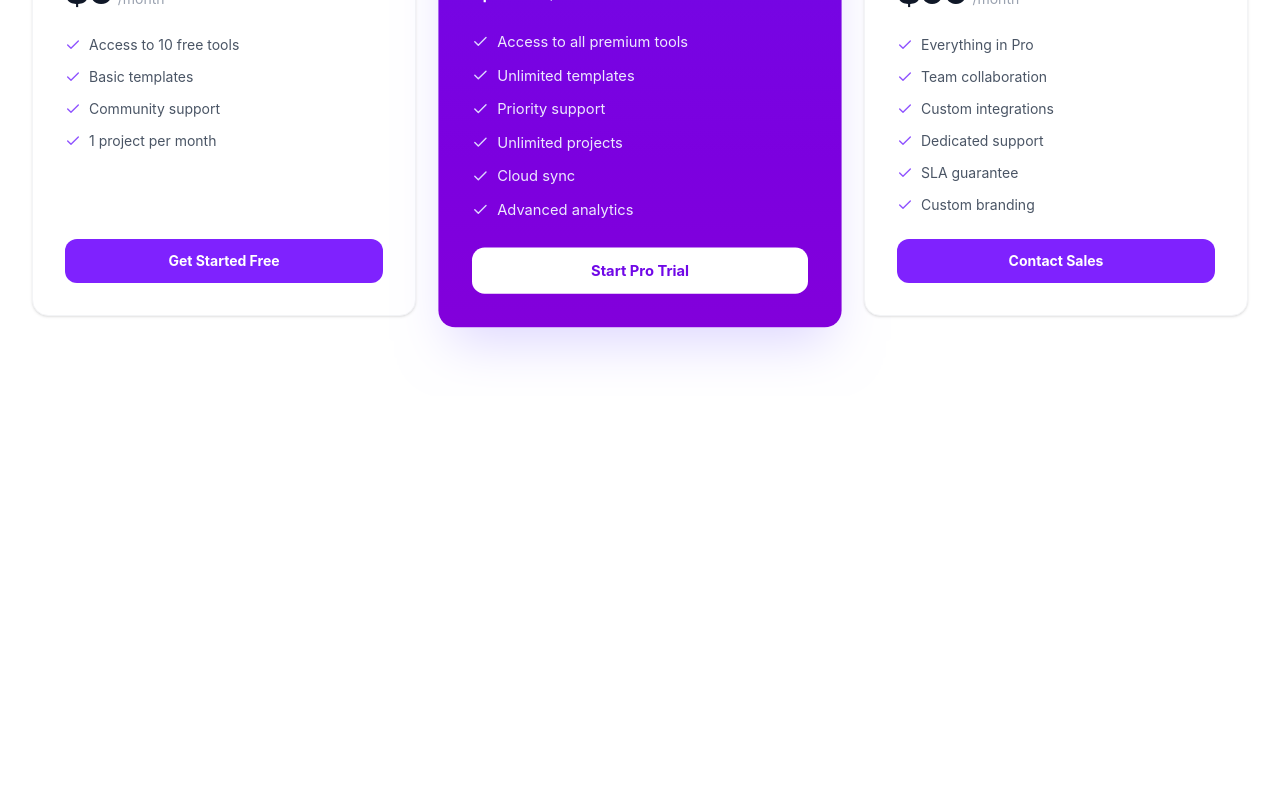
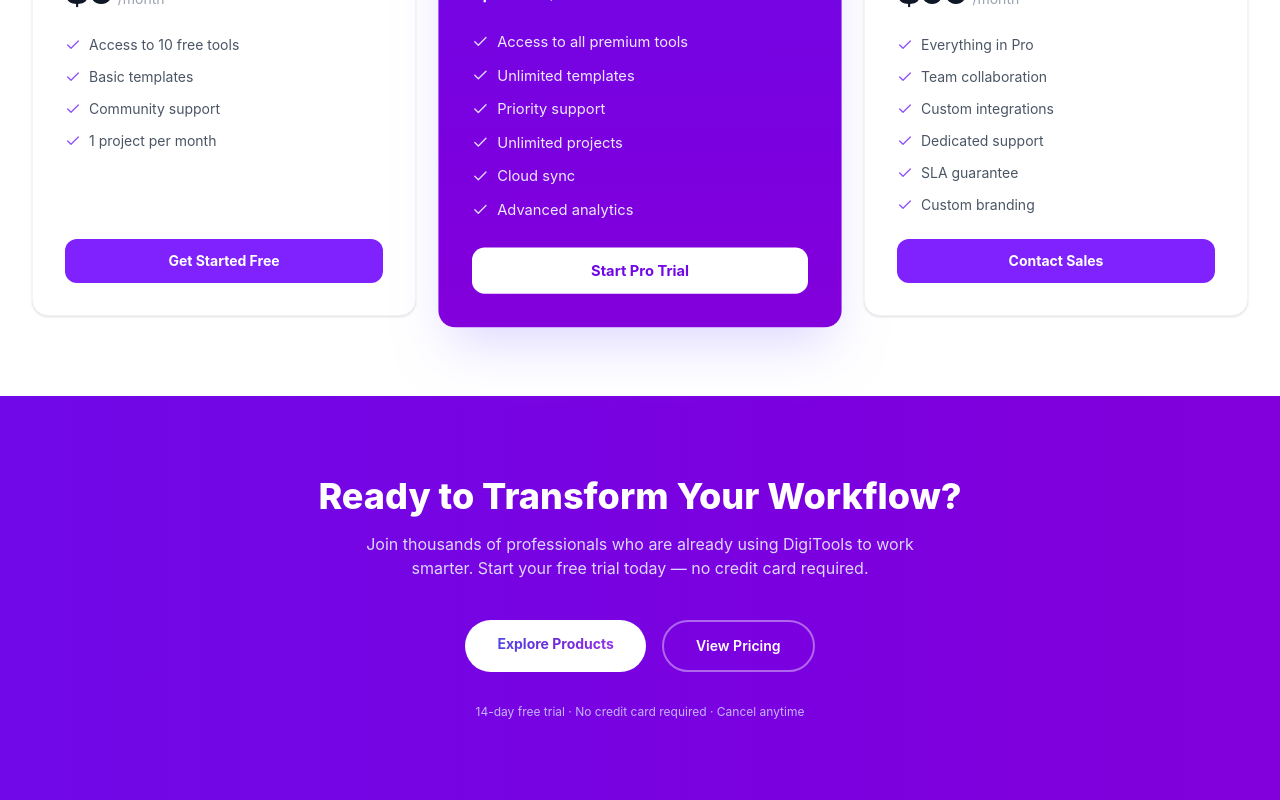
Before and after one commit to gitimtiaz/DigiTools.Platform.A6, a React (Vite) app: page / in a window 1280 px wide. Shown: the part 3387-4187 px from the top of the page. Before the commit the page ends 3783 px from the top, so only its background shows below. Built offline with nearby package versions, Linux system fonts and the light colour scheme.

Commit message:
added Ready to Transform Your Workflow CTA section

```diff
--- a/src/App.jsx
+++ b/src/App.jsx
@@ -8,6 +8,7 @@ import Stats from "./components/Stats";
 import ToggleSection from "./components/ToggleSection";
 import Steps from "./components/Steps";
 import Pricing from "./components/Pricing";
+import CTA from "./components/CTA";
 
 function App() {
   const [cart, setCart] = useState([]);
@@ -57,6 +58,7 @@ function App() {
       />
       <Steps />
       <Pricing />
+      <CTA />
 
       <ToastContainer
         toastClassName="rounded-xl shadow-lg text-sm font-medium"
--- /dev/null
+++ b/src/components/CTA.jsx
@@ -0,0 +1,39 @@
+const CTA = () => {
+  return (
+    <section className="bg-gradient-to-r from-violet-700 to-purple-700 py-20">
+      <div className="max-w-7xl mx-auto px-4 sm:px-6 lg:px-8 text-center">
+
+        {/* Heading */}
+        <h2 className="text-3xl sm:text-4xl font-extrabold text-white mb-4">
+          Ready to Transform Your Workflow?
+        </h2>
+        <p className="text-violet-200 text-base max-w-xl mx-auto mb-10">
+          Join thousands of professionals who are already using DigiTools to work
+          smarter. Start your free trial today — no credit card required.
+        </p>
+
+        {/* CTA Buttons */}
+        <div className="flex flex-col sm:flex-row gap-4 justify-center">
+          <a href="#products" className="bg-white hover:bg-violet-50 font-bold px-8 py-3.5 rounded-full text-sm transition-all hover:shadow-lg">
+            <span className="bg-gradient-to-r from-[#4f46e5] via-[#6d28d9] to-[#9333ea] bg-clip-text text-transparent">
+              Explore Products
+            </span>
+          </a>
+          <a
+            href="#pricing"
+            className="border-2 border-white/40 hover:border-white text-white hover:bg-white/10 font-semibold px-8 py-3.5 rounded-full text-sm transition-all"
+          >
+            View Pricing
+          </a>
+        </div>
+
+        <p className="text-violet-300 text-xs mt-8">
+          14-day free trial · No credit card required · Cancel anytime
+        </p>
+
+      </div>
+    </section>
+  );
+};
+
+export default CTA;
```
